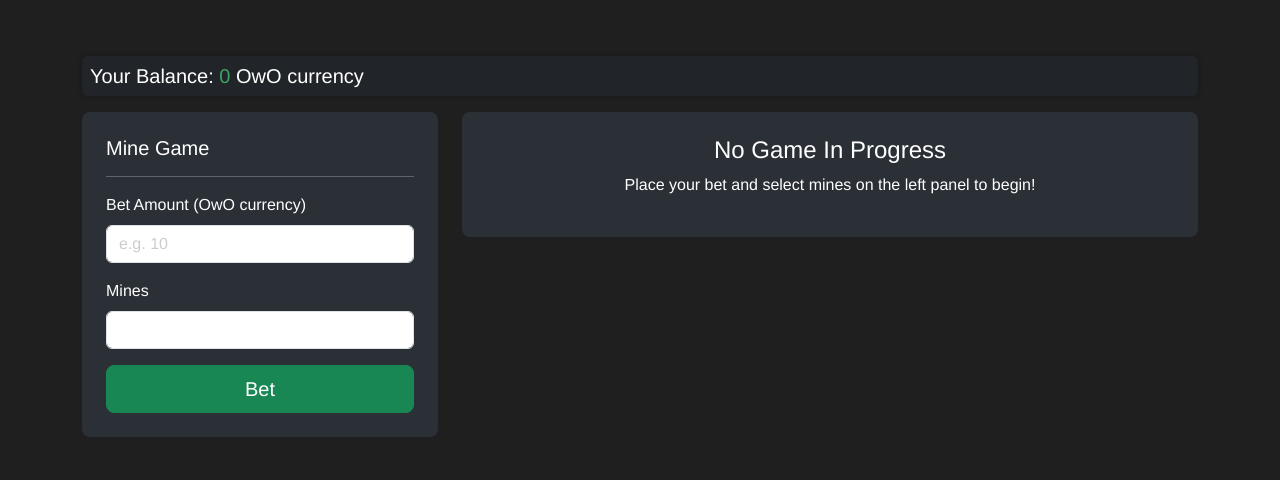
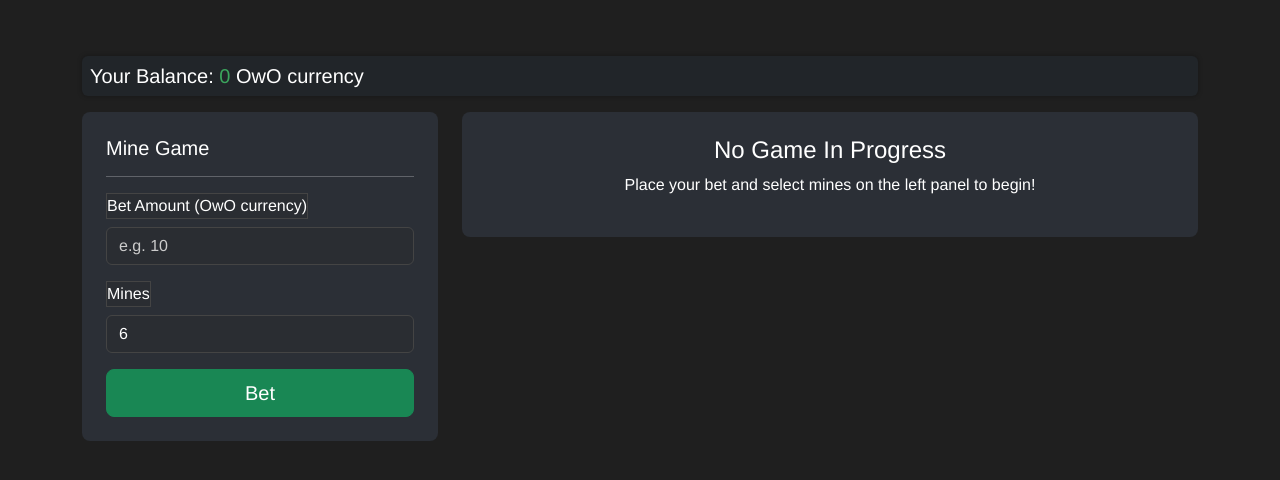
Before and after one commit to sh3lock69/owo-gamble, a Flask app: page /games/mines in a window 1280 px wide. Shown: the part 62-542 px from the top of the page. Run offline with Flask 2, Linux system fonts and the light colour scheme; the visitor is signed in with stand-in values (Sample User, id 1); data that the repository does not hold is empty.

Commit message:
Update styles.css

```diff
--- a/static/styles.css
+++ b/static/styles.css
@@ -59,7 +59,9 @@
 
 .card .form-label,
 .card .form-control {
-  color: #fff !important;
+  background-color: #2a2d32 !important; /* or any dark gray you prefer */
+  border: 1px solid #444;              /* subtle border */
+  color: #fff;                         /* ensure text is white */
 }
 .card .form-control::placeholder {
   color: #ccc;
```
